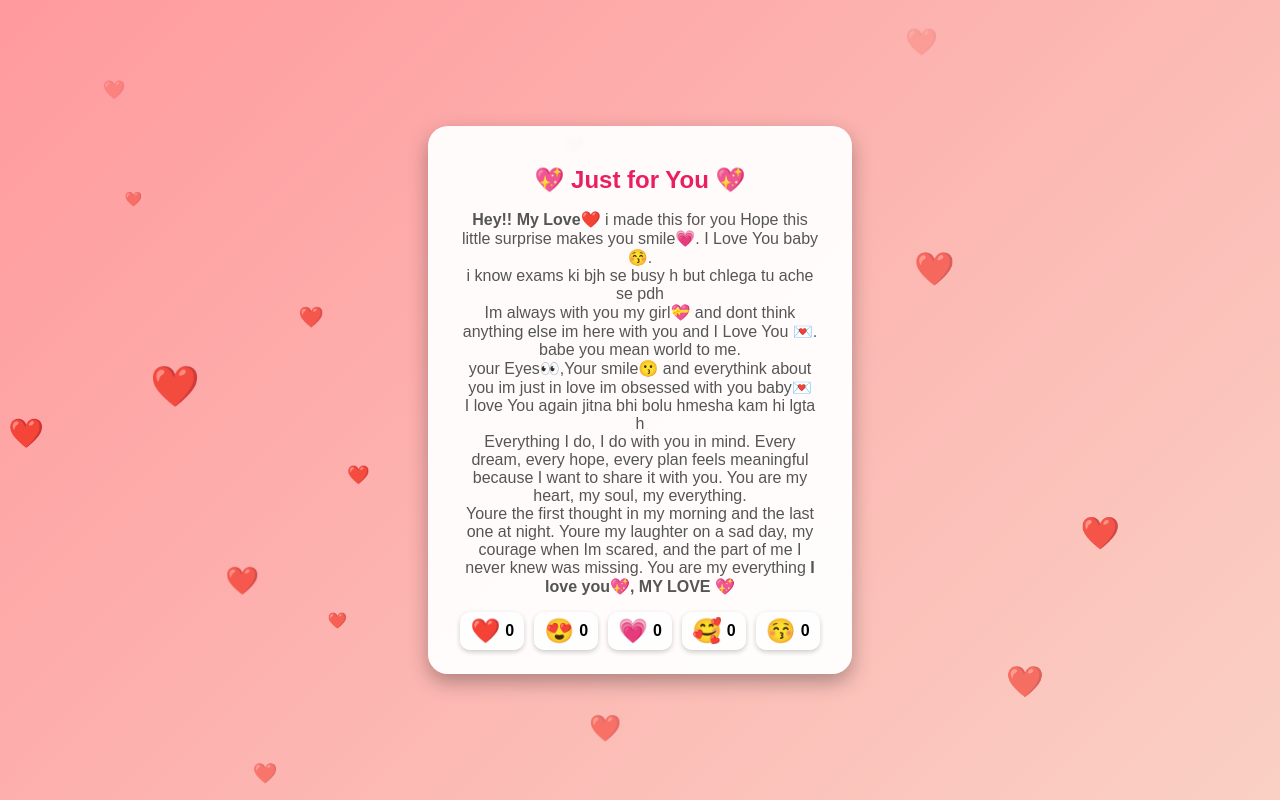
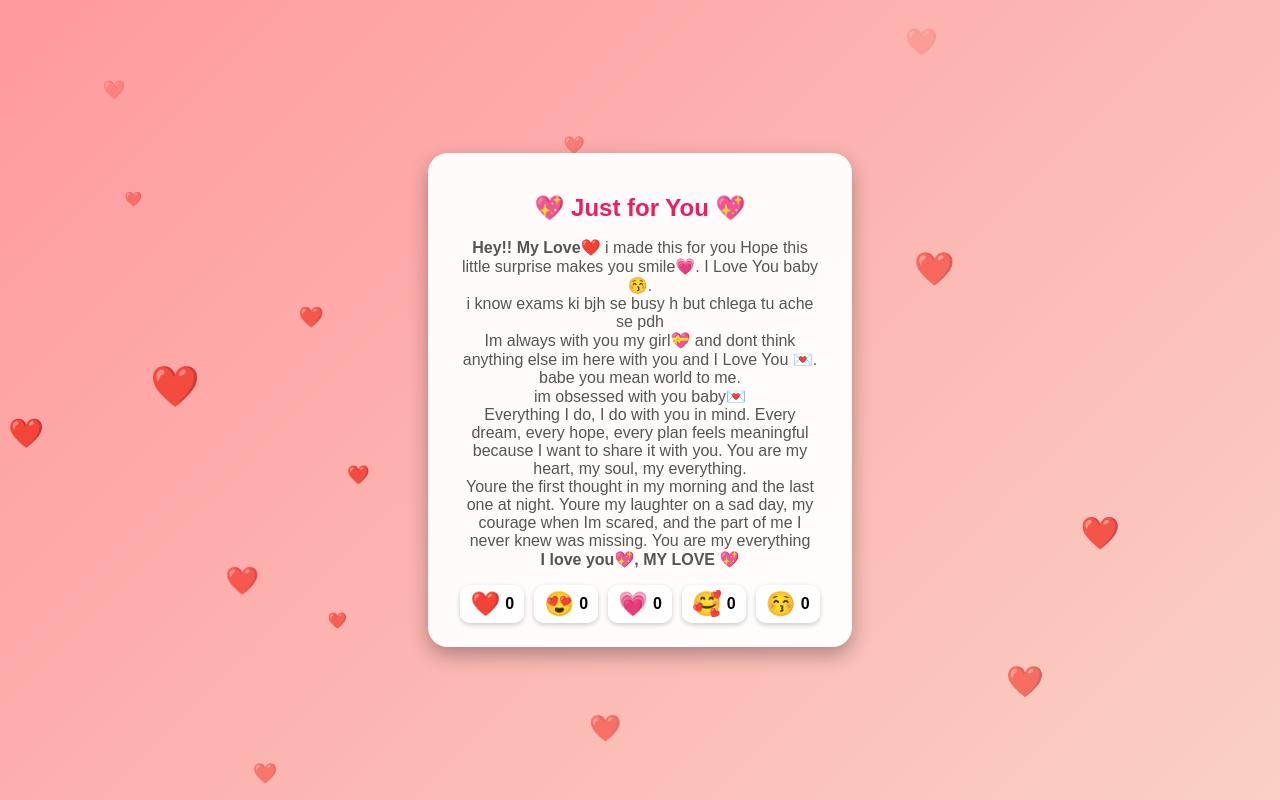
Before and after one commit to ritiksingh160911/For-her, a plain HTML site: page index.html in a window 1280 px wide. Drawn offline with Linux system fonts and the light colour scheme.

Commit message:
Add files via upload

```diff
--- a/index.html
+++ b/index.html
@@ -116,7 +116,7 @@ body, html {
 <div class="message-box" id="message-box">
     <h1>💖 Just for You 💖</h1>
      <p><b>Hey!! My Love❤️</b> i made this for you Hope this little surprise makes you smile💗. I Love You baby😚. <br>i know exams ki bjh se busy h but chlega tu ache se pdh</br> Im always with you my girl💝 and dont think anything else im here with you and I Love You
-💌. <br>babe you mean world to me.</br>your Eyes👀,Your smile😗 and everythink about you im just in love im obsessed with you baby💌</br>I love You again jitna bhi bolu hmesha kam hi lgta h <br>Everything I do, I do with you in mind. Every dream, every hope, every plan feels meaningful because I want to share it with you. You are my heart, my soul, my everything.<br>Youre the first thought in my morning and the last one at night. Youre my laughter on a sad day, my courage when Im scared, and the part of me I never knew was missing. You are my everything<B> I love you💖, MY LOVE 💖</B></p>
+💌. <br>babe you mean world to me.</br> im obsessed with you baby💌 <br>Everything I do, I do with you in mind. Every dream, every hope, every plan feels meaningful because I want to share it with you. You are my heart, my soul, my everything.<br>Youre the first thought in my morning and the last one at night. Youre my laughter on a sad day, my courage when Im scared, and the part of me I never knew was missing. You are my everything<br><B> I love you💖, MY LOVE 💖</B></p>
 
 
     <div class="reactions">
```
